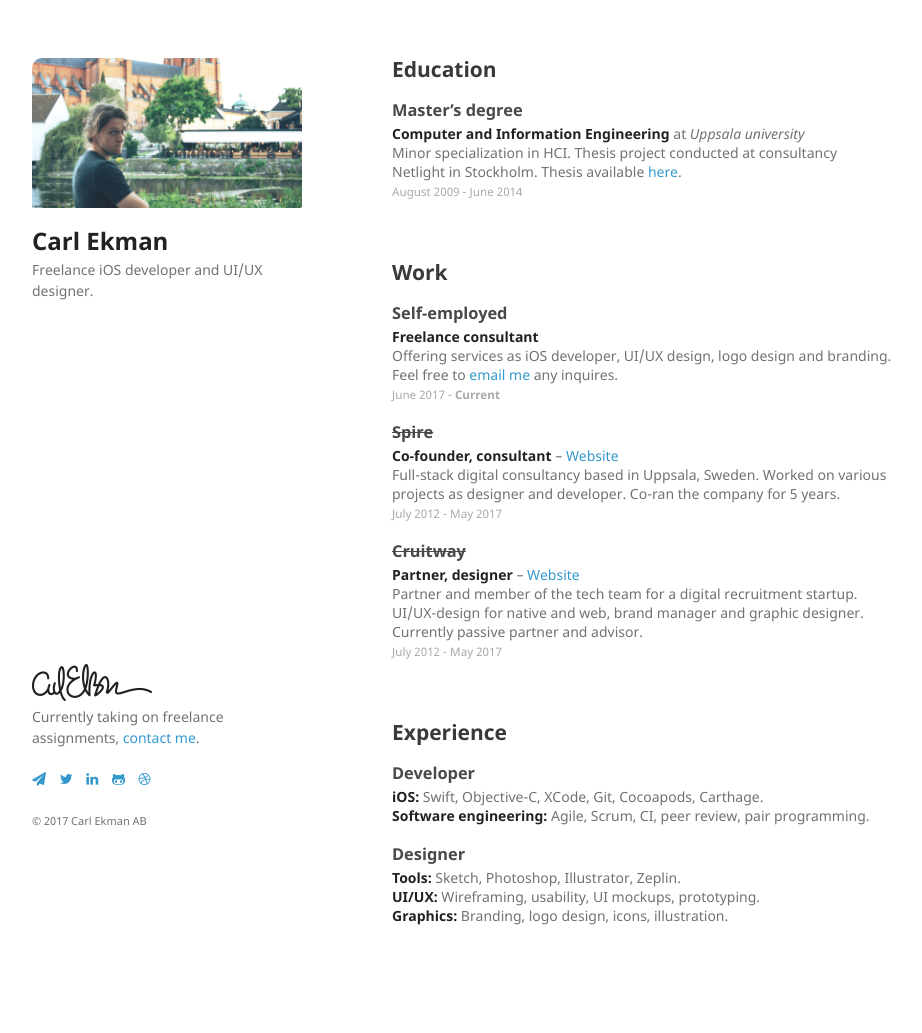
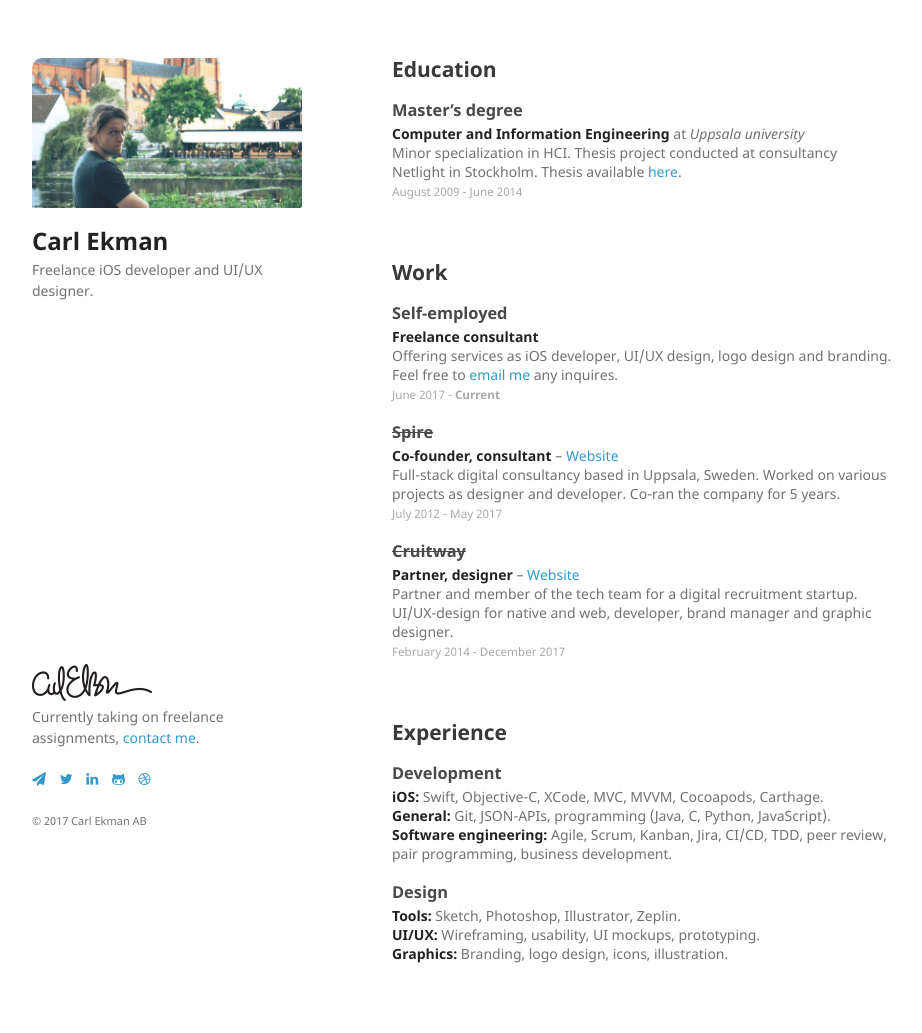
Before and after one commit to CarlEkman/CarlEkman.github.io, a Jekyll site: the page built from resume.md, in a window 1280 px wide. Shown: the whole page, without its empty margins (178-1100 px from the left). Built offline with Jekyll 4.4.1, drawn with Linux system fonts in a browser that asks for light colours; nearby versions of some CDN libraries; our own code applies the rules of GitHub Pages for plain Markdown files; before the commit the page ends 995 px from its top, so only the background shows below that.

Commit message:
Update resume

```diff
--- a/resume.md
+++ b/resume.md
@@ -35,8 +35,8 @@ Full-stack digital consultancy based in Uppsala, Sweden. Worked on various proje
 <div>
 ### <s>Cruitway</s>
 **Partner, designer** – <a href="http://www.cruitway.com">Website</a>
-Partner and member of the tech team for a digital recruitment startup. UI/UX-design for native and web, brand manager and graphic designer. Currently passive partner and advisor.
-<span class="caption">July 2012 - May 2017</span>
+Partner and member of the tech team for a digital recruitment startup. UI/UX-design for native and web, developer, brand manager and graphic designer.
+<span class="caption">February 2014 - December 2017</span>
 </div>
 
 <br/>
@@ -46,17 +46,19 @@ Partner and member of the tech team for a digital recruitment startup. UI/UX-des
 {::options parse_block_html="true" /}
 {:.resume-item}
 <div>
-### Developer
+### Development
 **iOS:**
-Swift, Objective-C, XCode, Git, Cocoapods, Carthage.
+Swift, Objective-C, XCode, MVC, MVVM, Cocoapods, Carthage.
+**General:**
+Git, JSON-APIs, programming (Java, C, Python, JavaScript).
 **Software engineering:**
-Agile, Scrum, CI, peer review, pair programming.
+Agile, Scrum, Kanban, Jira, CI/CD, TDD, peer review, pair programming, business development.
 </div>
 
 {::options parse_block_html="true" /}
 {:.resume-item}
 <div>
-### Designer
+### Design
 **Tools:**
 Sketch, Photoshop, Illustrator, Zeplin.
 **UI/UX:**
```
